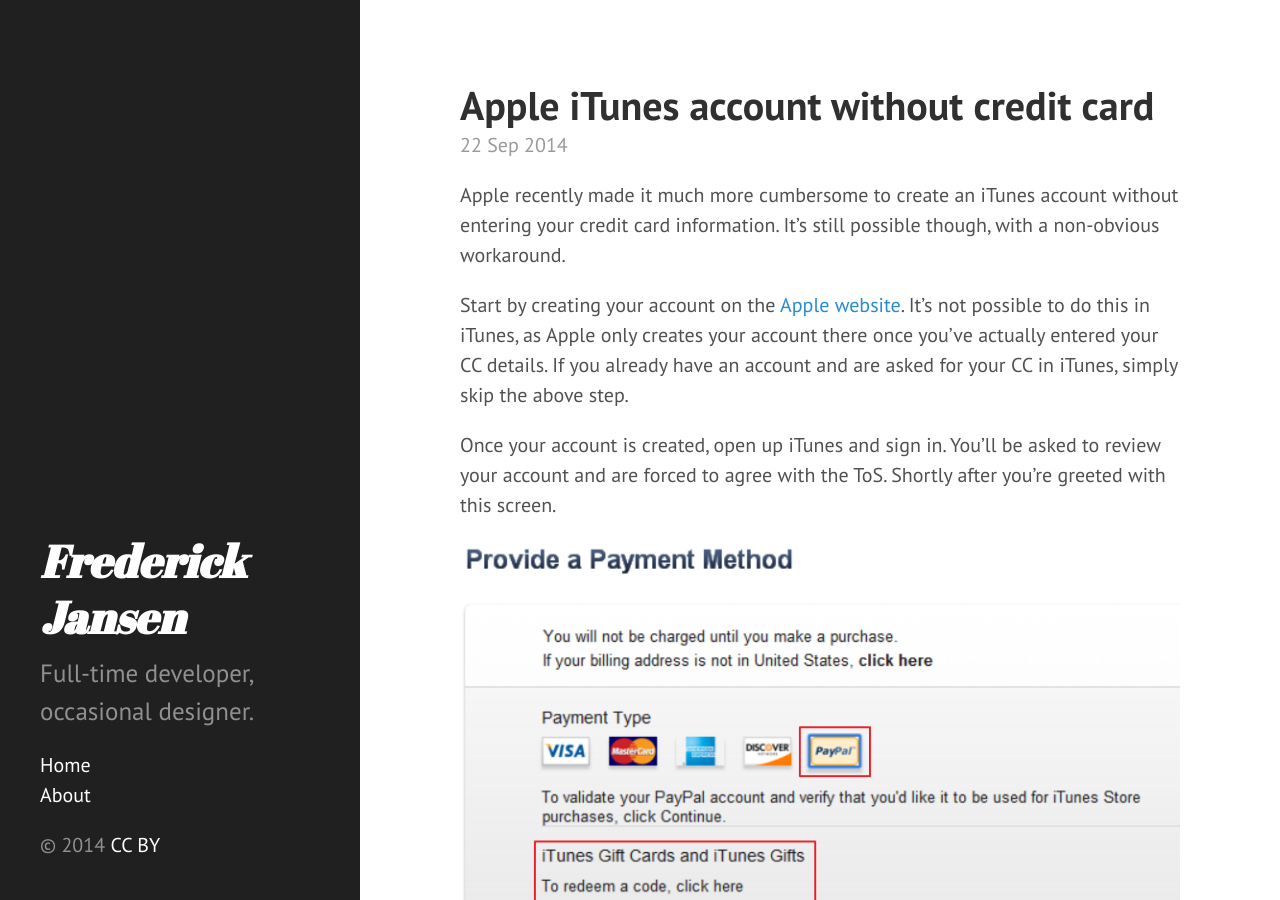
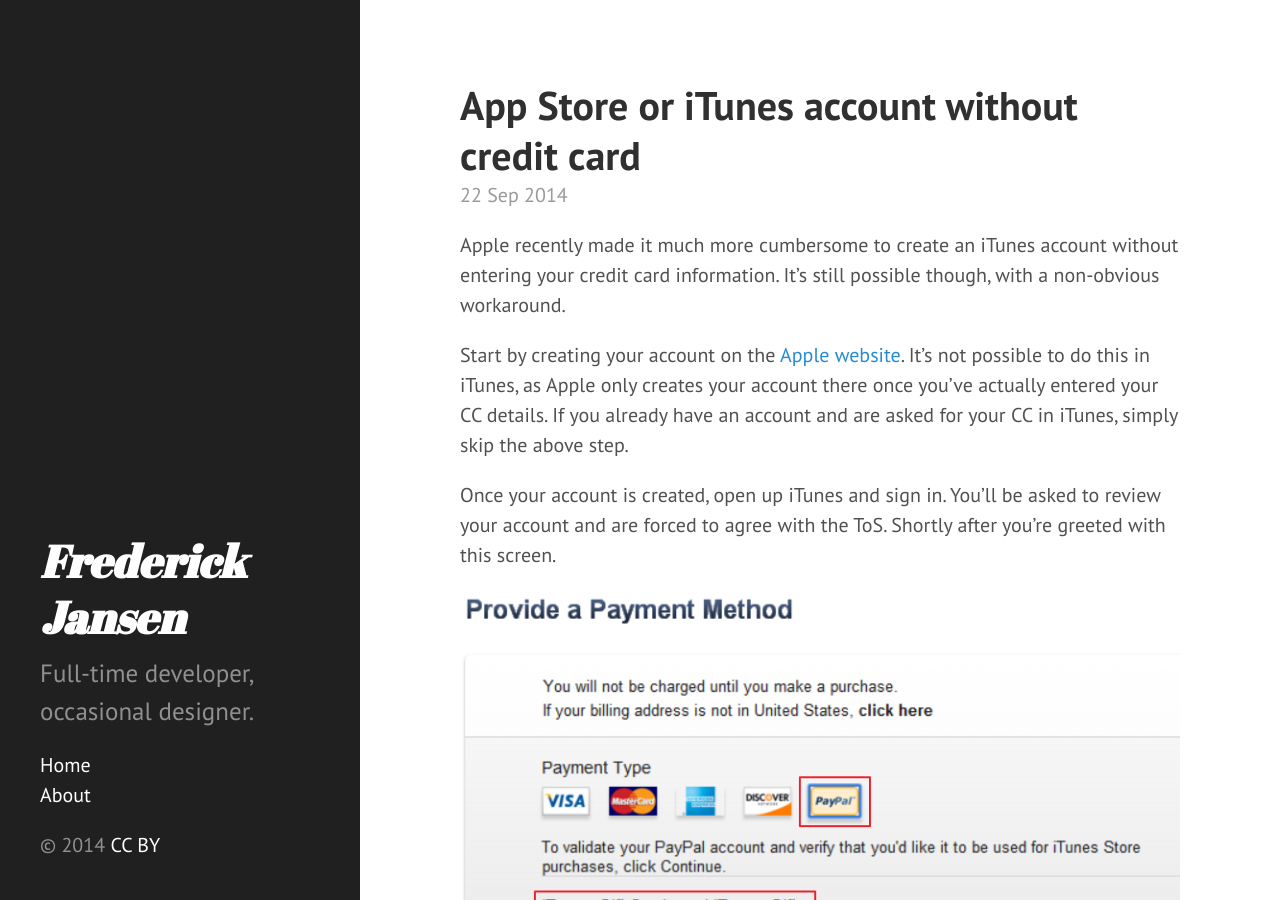
Before and after one commit to frederickjansen/frederickjansen.github.io, a Jekyll site: the page built from _posts/2014-09-22-itunes-without-credit-card.md, in a window 1280 px wide and 900 px high. Built offline with Jekyll 4.4.1, drawn with Linux system fonts in a browser that asks for light colours; Markdown is read by kramdown in place of the engine named in the settings; comment, search, counter and statistics services are not loaded.

Commit message:
Changed title of iTunes article

```diff
--- a/_posts/2014-09-22-itunes-without-credit-card.md
+++ b/_posts/2014-09-22-itunes-without-credit-card.md
@@ -1,7 +1,7 @@
 ---
 layout: post
-title: Apple iTunes account without credit card
-excerpt: Though seemingly not possible at first glance, here's how to create an Apple iTunes account without entering any credit card details.
+title: App Store or iTunes account without credit card
+excerpt: Though seemingly not possible at first glance, here's how to create an App Store or iTunes account without entering any credit card details.
 ---
 
 Apple recently made it much more cumbersome to create an iTunes account without entering your credit card information. It's still possible though, with a non-obvious workaround.
```
